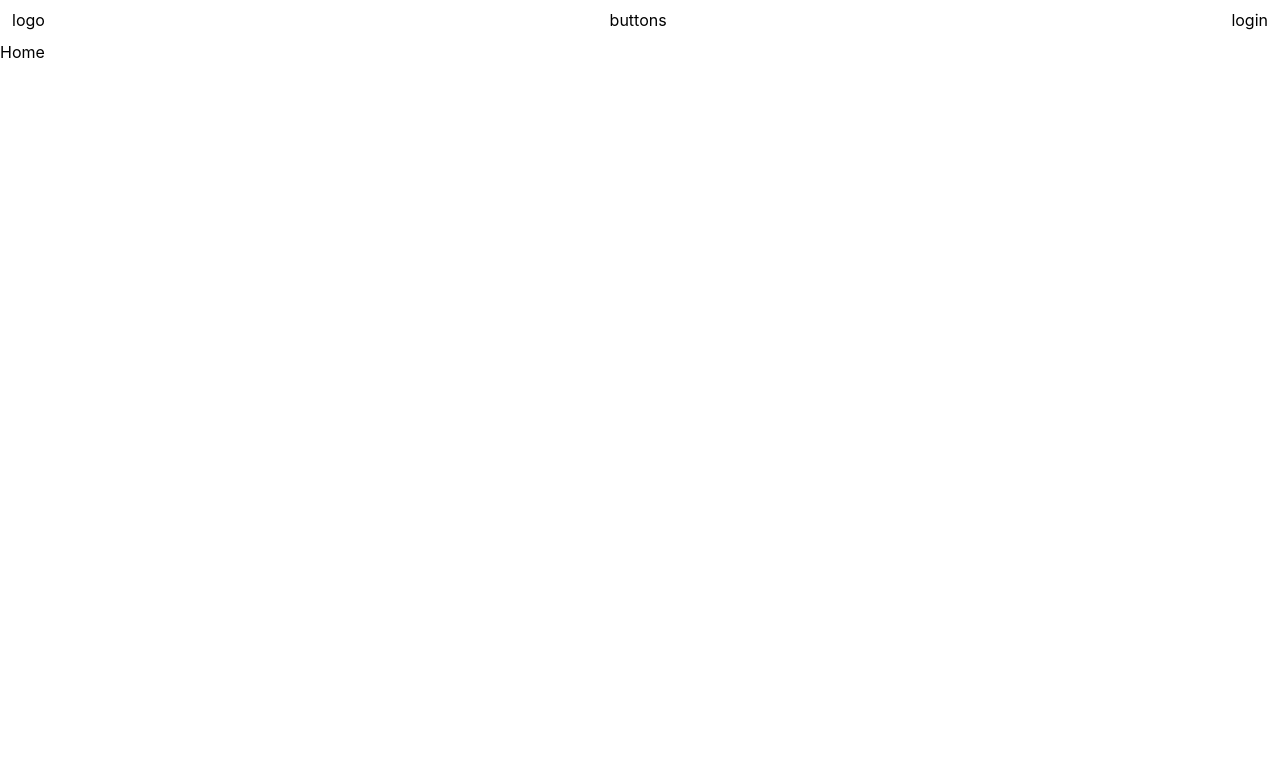
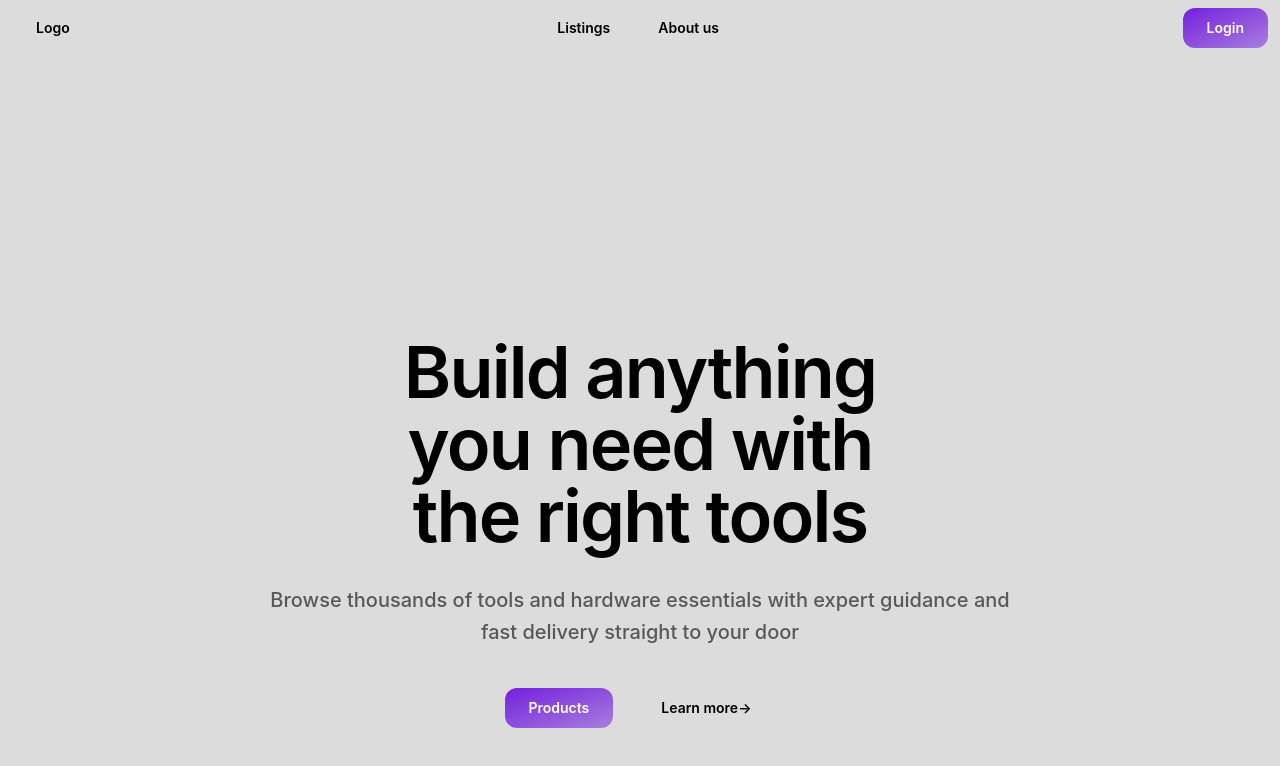
Before and after one commit to MihailDimitrov1235/online-tech-marketplace, a React (Vite) app in the folder client/: page / in a window 1280 px wide. Shown: the top 766 px of the page. Built offline with nearby package versions, Linux system fonts and the light colour scheme.

Commit message:
improved home page and topbar design

```diff
--- a/client/src/components/layout/TopBar.tsx
+++ b/client/src/components/layout/TopBar.tsx
@@ -1,9 +1,14 @@
+import { Button } from "../Button"
+
 export const TopBar = () => {
     return(
         <div className="flex w-full h-fit justify-between px-3 py-2">
-            <div>logo</div>
-            <div>buttons</div>
-            <div>login</div>
+            <Button variant="ghost">Logo</Button>
+            <div>
+                <Button variant="ghost">Listings</Button>
+                <Button variant="ghost">About us</Button>
+            </div>
+            <Button>Login</Button>
         </div>
     )
 }
--- a/client/src/index.css
+++ b/client/src/index.css
@@ -9,6 +9,7 @@
 
 body {
   margin: 0;
+  background-color: gainsboro;
   font-family:
     -apple-system, BlinkMacSystemFont, "Segoe UI", "Roboto", "Oxygen", "Ubuntu",
     "Cantarell", "Fira Sans", "Droid Sans", "Helvetica Neue", sans-serif;
--- a/client/src/pages/Home.tsx
+++ b/client/src/pages/Home.tsx
@@ -1,5 +1,18 @@
+import { Button } from "../components/Button";
+
 export default function Home() {
   return (
-    <div>Home</div>
+  <div className="relative isolate px-6 pt-14 lg:px-8">
+    <div className="mx-auto max-w-3xl py-32 sm:py-48 lg:py-56">
+      <div className="text-center">
+        <h1 className="text-6xl font-semibold tracking-tight text-balance text-contrast sm:text-7xl">Build anything you need with the right tools</h1>
+        <p className="mt-8 text-lg font-medium text-pretty text-contrast/60 sm:text-xl/8">Browse thousands of tools and hardware essentials with expert guidance and fast delivery straight to your door</p>
+        <div className="mt-10 flex items-center justify-center gap-x-6">
+            <Button>Products</Button>
+            <Button variant="ghost">Learn more <span aria-hidden="true">→</span></Button>
+        </div>
+      </div>
+    </div>
+  </div>
   )
 }
```
